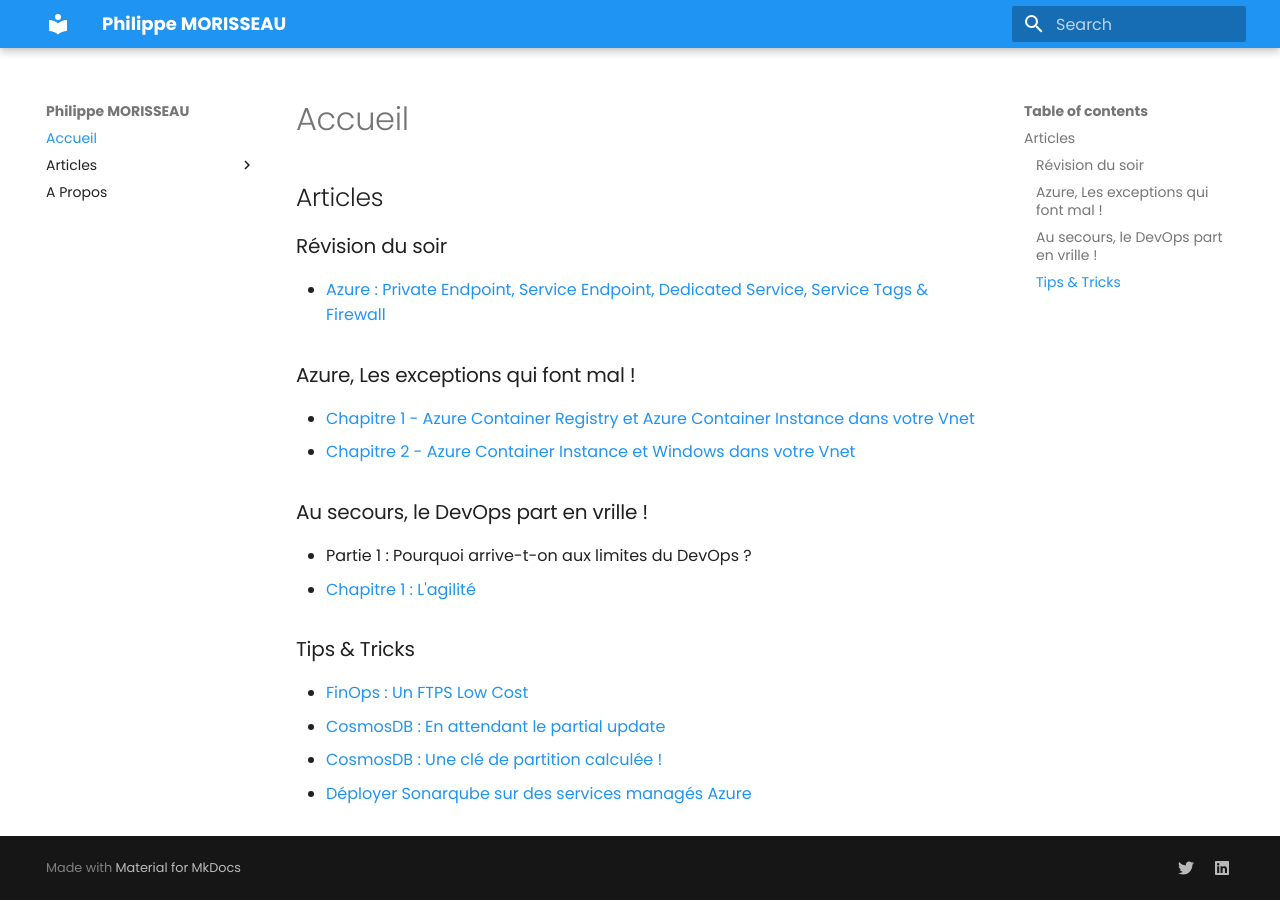
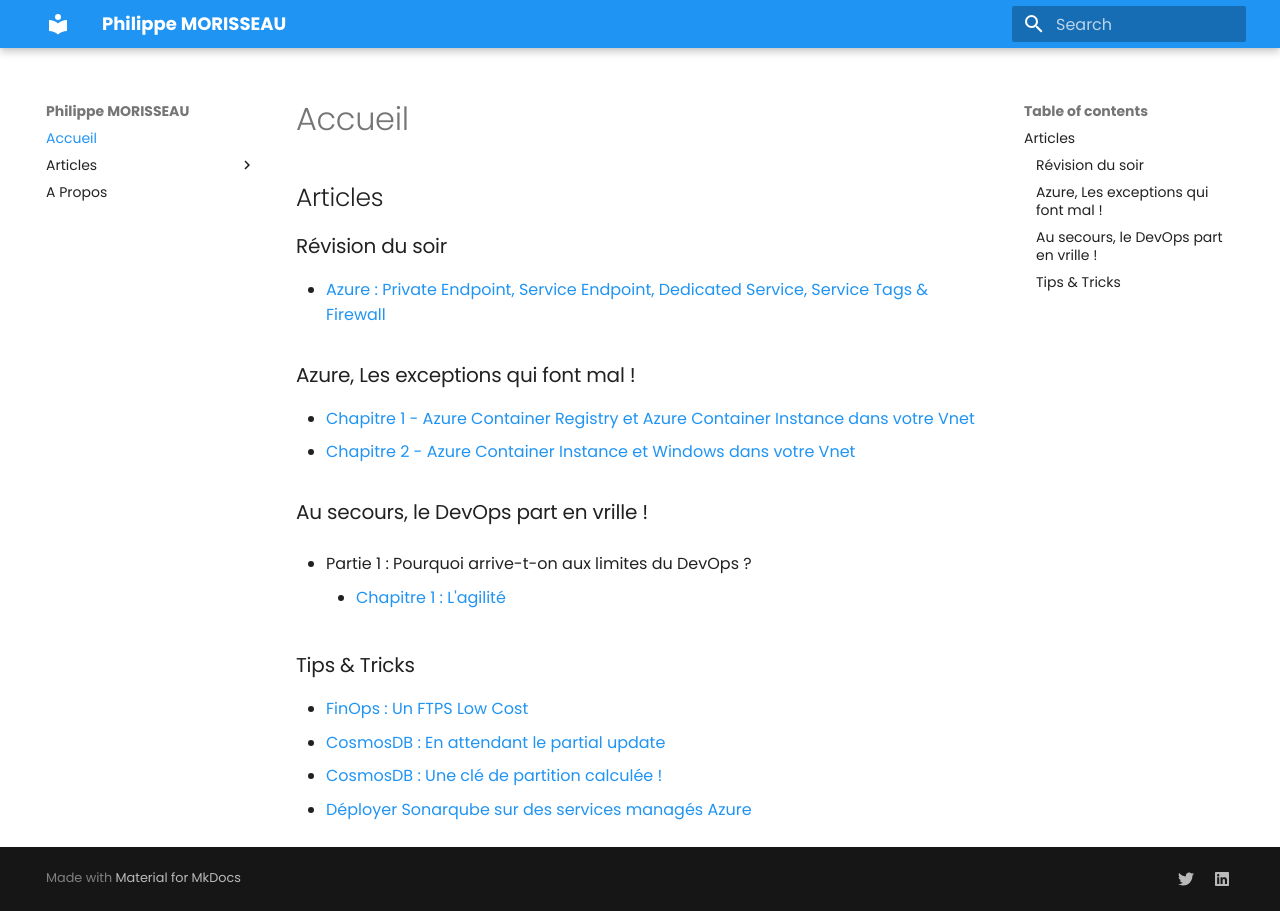
Before and after one commit to Ineaweb/Blog, an MkDocs documentation site: the page built from docs/index.md, in a window 1280 px wide. Built offline with MkDocs 1.6.1 and Material for MkDocs 9.7.7, drawn with Linux system fonts in a browser that asks for light colours; old or Windows-style settings are respelled for this version of MkDocs.

Commit message:
fix: indentation

```diff
--- a/docs/index.md
+++ b/docs/index.md
@@ -15,7 +15,8 @@
 ### Au secours, le DevOps part en vrille !
 
 - Partie 1 : Pourquoi arrive-t-on aux limites du DevOps ?
-  - [Chapitre 1 : L'agilité](01.pourquoi.agilite.md)
+
+    * [Chapitre 1 : L'agilité](01.pourquoi.agilite.md)
 
 ### Tips & Tricks
 
```
